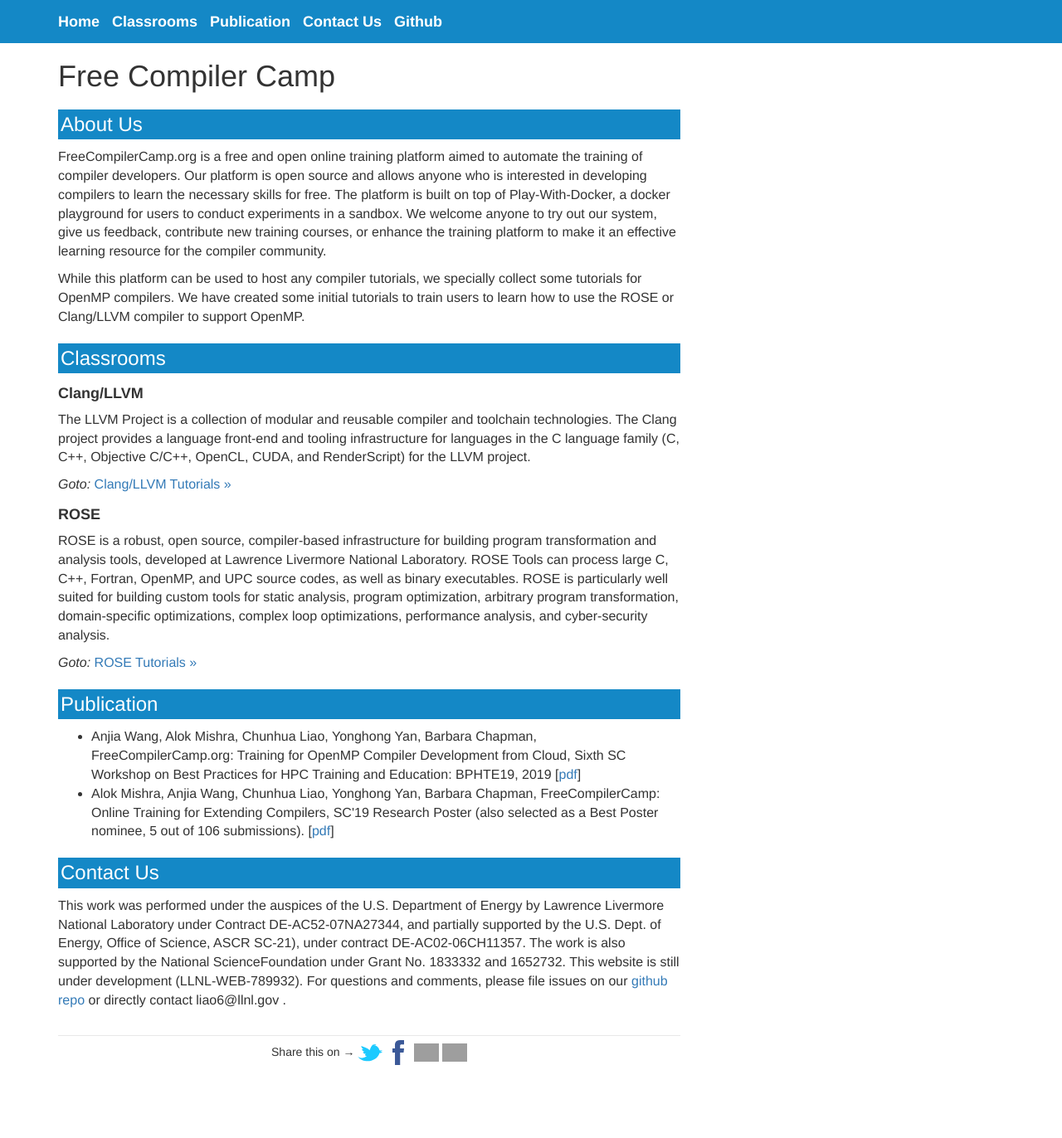
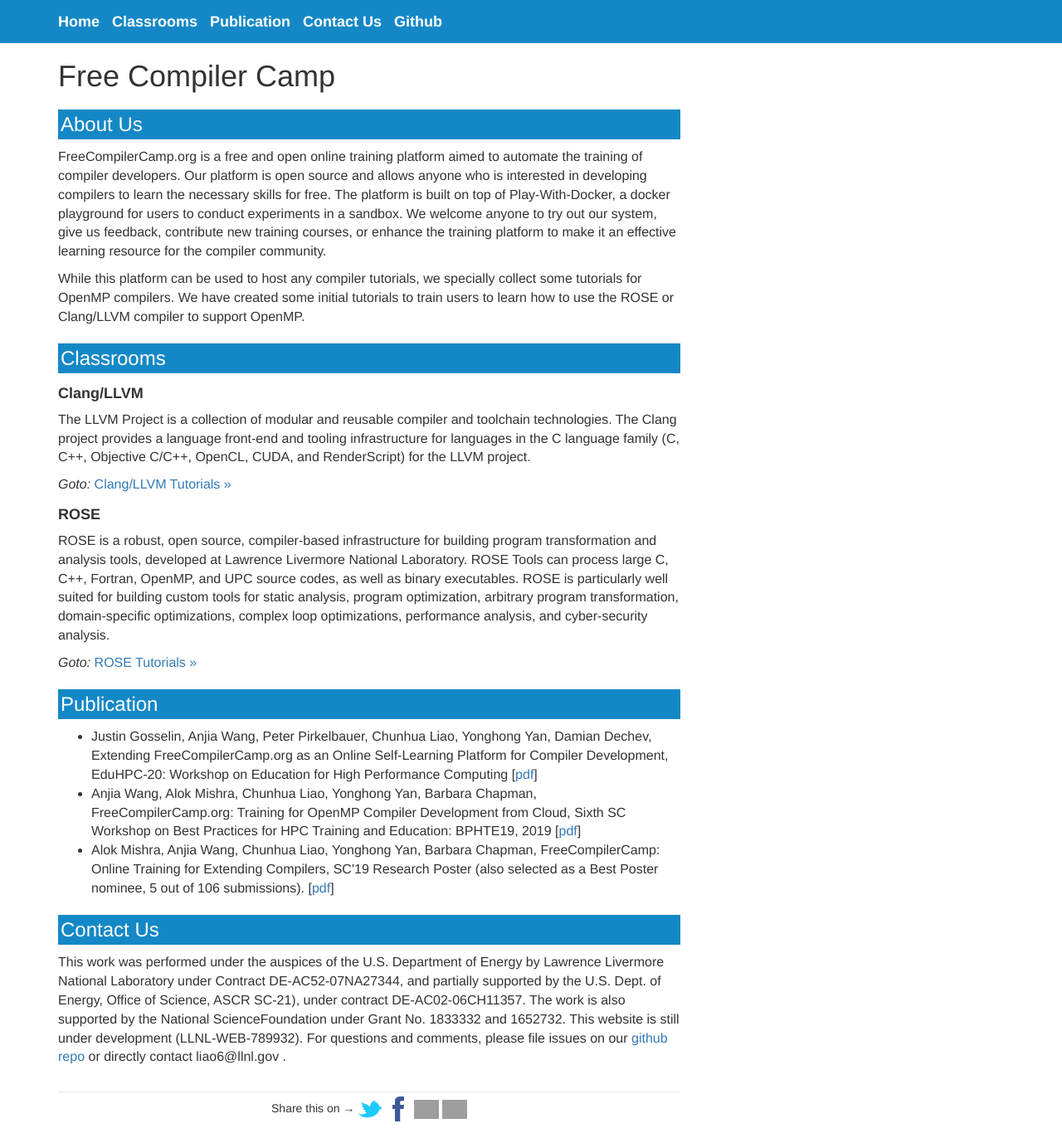
Before and after one commit to freeCompilerCamp/freecompilercamp.github.io, a Jekyll site: the page built from index.html, in a window 1280 px wide. Shown: the whole page at 83% size. Built offline with Jekyll 4.4.1, drawn with Linux system fonts in a browser that asks for light colours; nearby versions of some CDN libraries; the list of posts is cut into pages by our own code; before the commit the page ends 1304 px from its top, so only the background shows below that; grey boxes are pictures that could not be loaded.

Commit message:
Add EduHPC-20 Publication

```diff
--- a/index.html
+++ b/index.html
@@ -40,6 +40,7 @@
 
 <h3 id="Publication"><a name="Publication"></a>Publication</h3>
 <ul>
+<li>Justin Gosselin, Anjia Wang, Peter Pirkelbauer, Chunhua Liao, Yonghong Yan, Damian Dechev, Extending FreeCompilerCamp.org as an Online Self-Learning Platform for Compiler Development, EduHPC-20: Workshop on Education for High Performance Computing [<a href="https://github.com/freeCompilerCamp/freecompilercamp.github.io/raw/master/FreeCompilerCamp_Paper_EduHPC20.pdf">pdf</a>]</li>
 <li>Anjia Wang, Alok Mishra, Chunhua Liao, Yonghong Yan, Barbara Chapman, FreeCompilerCamp.org: Training for OpenMP Compiler Development from Cloud, Sixth SC Workshop on Best Practices for HPC Training and Education: BPHTE19, 2019 [<a href="https://github.com/freeCompilerCamp/freecompilercamp.github.io/raw/master/FreeCompilerCamp_paper_BPHTE19.pdf">pdf</a>]</li>
 <li>Alok Mishra, Anjia Wang, Chunhua Liao, Yonghong Yan, Barbara Chapman, FreeCompilerCamp: Online Training for Extending Compilers, SC'19 Research Poster (also selected as a Best Poster nominee, 5 out of 106 submissions). [<a href="https://github.com/freeCompilerCamp/freecompilercamp.github.io/raw/master/FreeCompilerCamp_Poster_SC19.pdf">pdf</a>]</li>
 </ul>
```
Also changed, not shown: 1 other file.
